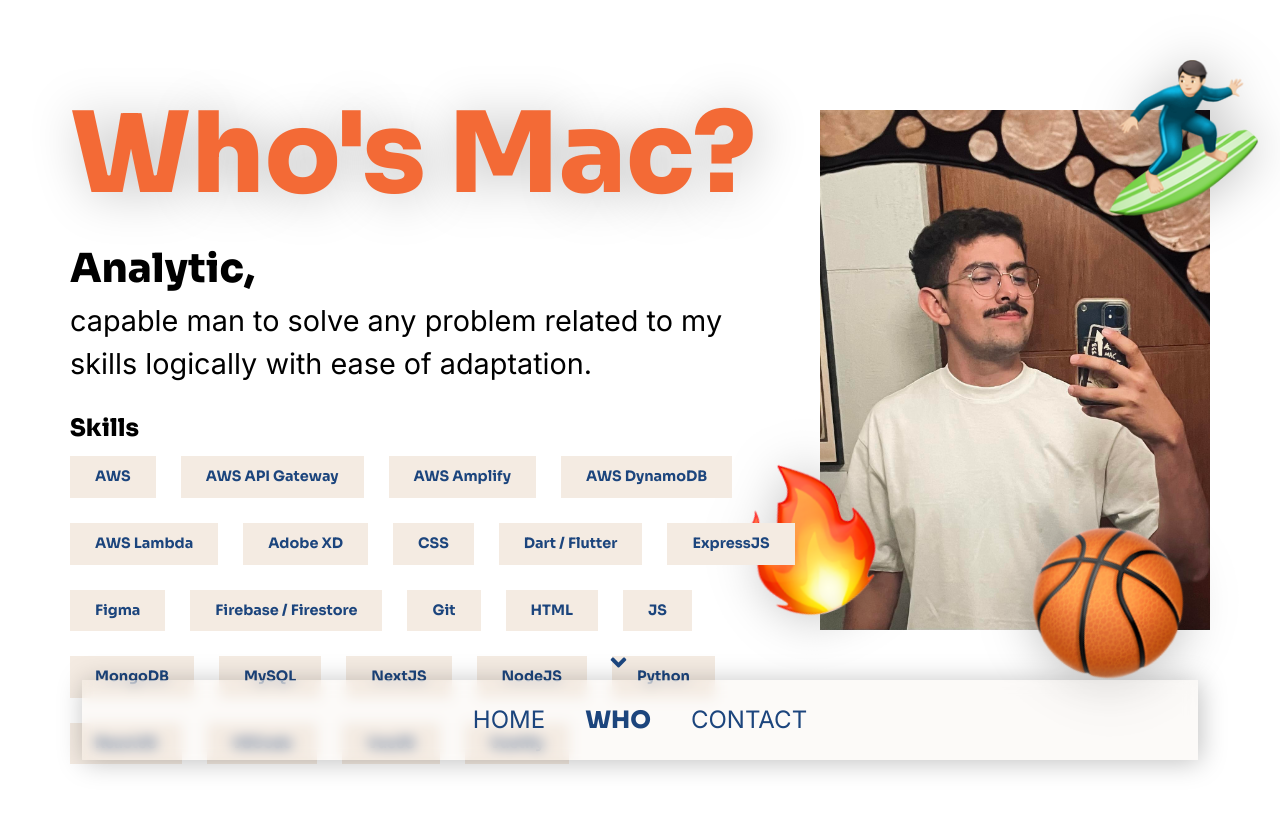
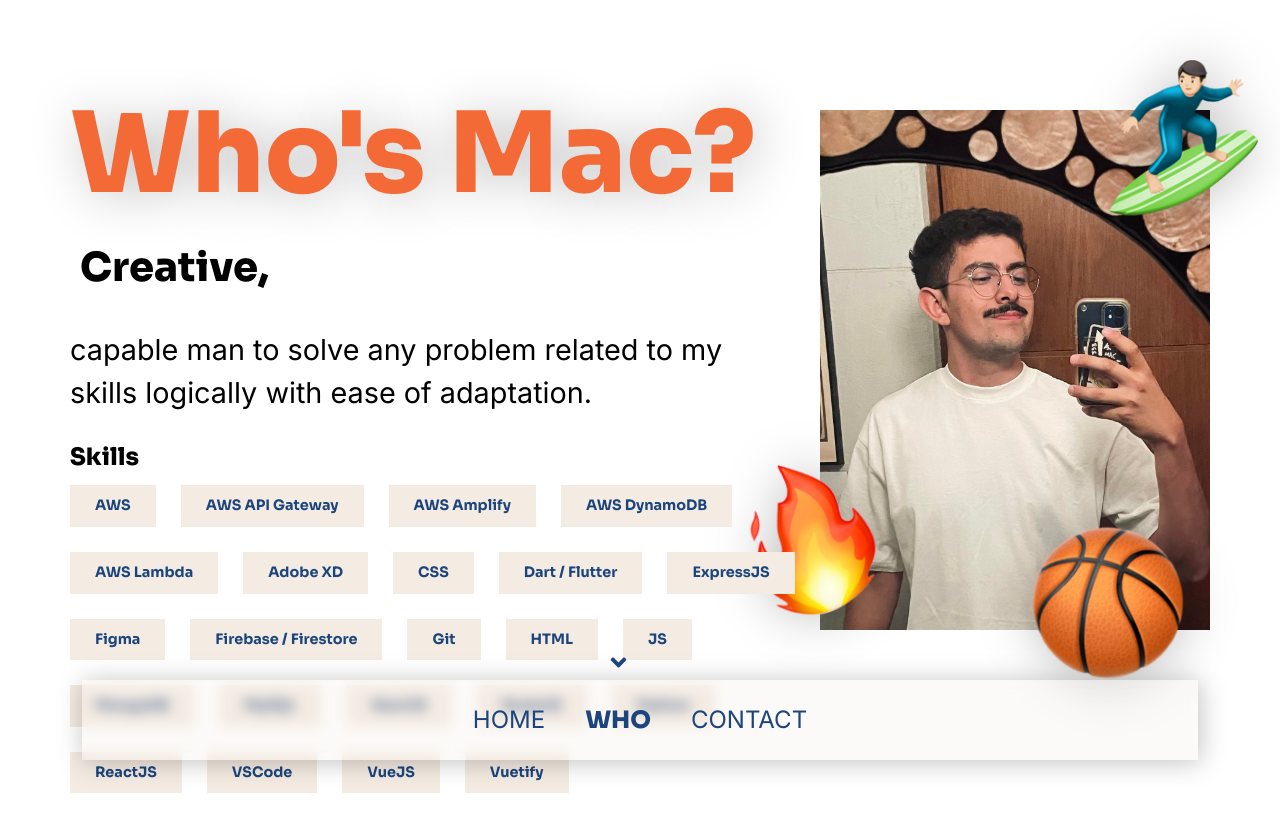
Before and after one commit to machip3r/portfolio, a Next.js app: page /who-is-mac in a window 1280 px wide. Shown: the top 832 px of the page. Built offline with nearby package versions, Linux system fonts and the light colour scheme.

Commit message:
text animation in who-is-mac

```diff
--- a/src/app/globals.css
+++ b/src/app/globals.css
@@ -239,8 +239,8 @@ span {
 }
 
 .rotate span {
-  -webkit-animation: rotateWord 10s linear infinite;
-  animation: rotateWord 10s linear infinite;
+  -webkit-animation: rotateWord 7.5s linear infinite;
+  animation: rotateWord 7.5s linear infinite;
 }
 
 .words span:nth-child(2) {
@@ -467,6 +467,7 @@ span {
 
 .container-who .short-description {
   font-size: var(--text-description-size);
+  margin-top: 90px;
 }
 
 .container-who .skills {
--- a/src/app/who-is-mac/page.js
+++ b/src/app/who-is-mac/page.js
@@ -33,9 +33,9 @@ const Who = () => {
                         />
                     </div>
                     <div className="adjectives">
-                        <span className="active">
-                            {who[ language ][ "subtitles" ][ 0 ]},
-                        </span>
+                        <div className="words rotate">
+                            {who[ language ][ "subtitles" ].map((e, i) => (<span key={i} className="active">{e}</span>))}
+                        </div>
                     </div>
                     <div className="short-description">
                         <p>{who[ language ][ "description" ]}</p>
--- a/src/util/translations.js
+++ b/src/util/translations.js
@@ -66,11 +66,11 @@ export const who = {
     en: {
         title: "Who's Mac?",
         subtitles: [
-            "Analytic",
-            "Social",
-            "Responsible",
-            "Creative",
-            "Persistent"
+            "Analytic,",
+            "Social,",
+            "Responsible,",
+            "Creative,",
+            "Persistent,"
         ],
         description: "capable man to solve any problem related to my skills logically with ease of adaptation.",
         skills: {
```
